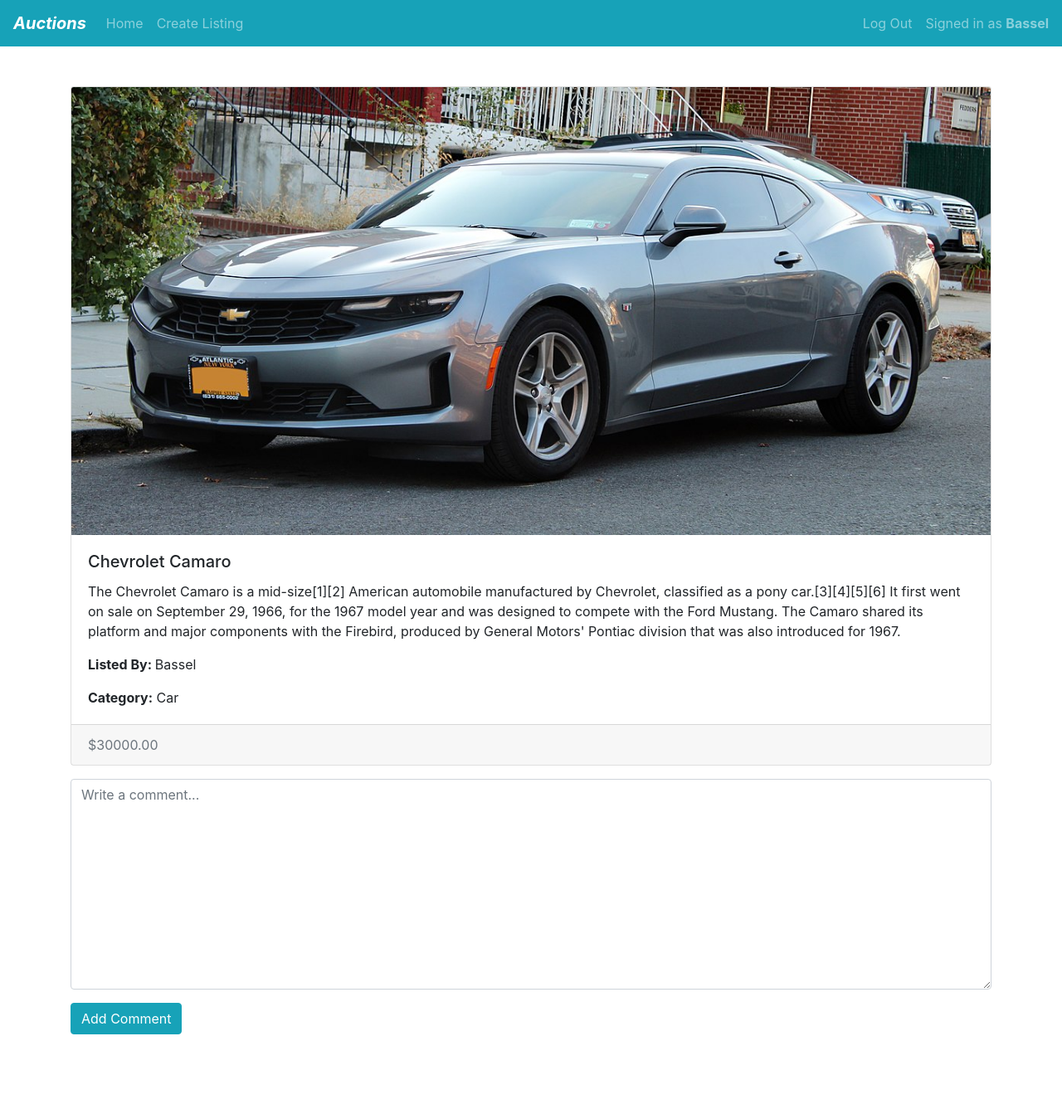
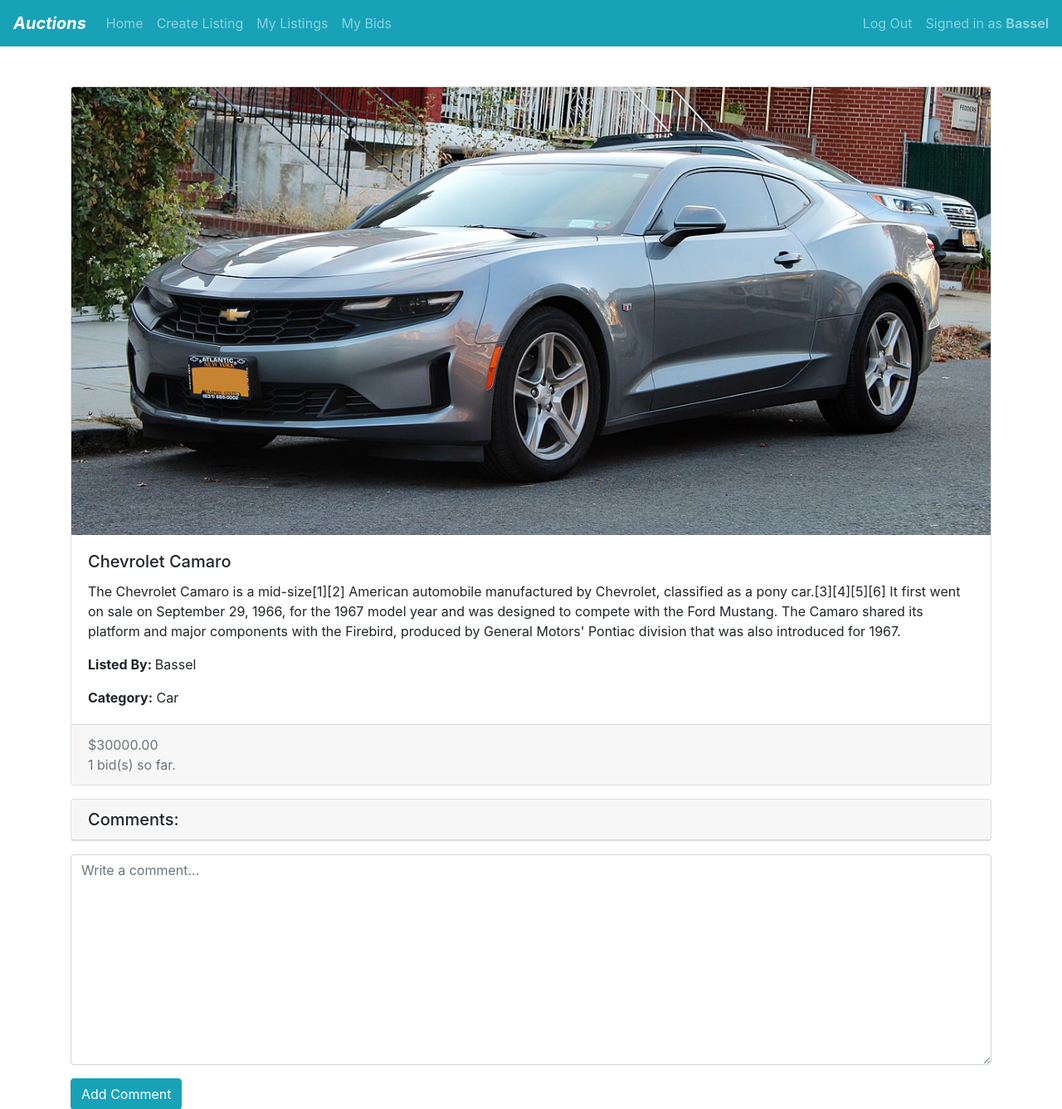
Before and after one commit to basselelsheikh/E-commerce, a Django app: page /listing/8 in a window 1280 px wide. Shown: the top 1337 px of the page at 83% size. Before the commit the page ends 1247 px from the top, so only its background shows below. Run offline with Django 3.2, Linux system fonts and the light colour scheme; a user stored in the database is signed in; data comes from the database, SQL or seed files in the repository; both versions use the stored data as it was after the commit; parts of the project's set-up code (start-up, migrations or seed data) failed here and were passed over; some libraries are stand-ins or nearby versions.

Commit message:
finished closed auction option

```diff
--- a/auctions/templates/auctions/layout.html
+++ b/auctions/templates/auctions/layout.html
@@ -21,6 +21,14 @@
                 {% if user.is_authenticated %}
                 <li class="nav-item">
                     <a class="nav-link" href="{% url 'create' %}">Create Listing <span
+                            class="sr-only">(current)</span></a>
+                </li>
+                <li class="nav-item">
+                    <a class="nav-link" href="{% url 'user-listings' user.id %}">My Listings <span
+                            class="sr-only">(current)</span></a>
+                </li>
+                <li class="nav-item">
+                    <a class="nav-link" href="{% url 'user-bids' user.id%}">My Bids <span
                             class="sr-only">(current)</span></a>
                 </li>
                 {% endif%}
--- a/auctions/templates/auctions/listing-detail.html
+++ b/auctions/templates/auctions/listing-detail.html
@@ -21,19 +21,36 @@
         {%endif%}
     </div>
     <div class="card-footer text-muted">
-        {{ listing.dollar_amount}}
+        {{ listing.dollar_amount}} <br>
+        {{ no_of_bids }} bid(s) so far.
+        {% if is_bidder %}
+        Your bid is the current bid
+        {%endif%}
     </div>
-    <a href="{{ listing.get_absolute_url }}" class="stretched-link"></a>
+</div>
+{% if is_owner and listing.status == listing.Status.ACTIVE %}
+<a class="btn btn-danger mb-3" href="{% url 'close-auction' pk=listing.id %}" role="button">Close Auction</a>
+{% endif %}
+
+<div class="card  mb-3">
+    <h5 class="card-header">Comments:</h5>
+    {% for comment in comments %}
+    <div class="card">
+        <div class="card-body">
+            <h5 class="card-title">{{ comment.commenter|title}}</h5>
+            <p class="card-text">{{comment.text}}</p>
+        </div>
+    </div>
+
+    {% empty %}
+    {%endfor%}
 </div>
 
-{% if user.is_authenticated %}
 {% if comment_form %}
 {% crispy comment_form %}
-{%endif%}
 
 {% if bid_form %}
 {% crispy bid_form %}
 {%endif%}
 {%endif%}
-
 {% endblock%}
--- a/auctions/urls.py
+++ b/auctions/urls.py
@@ -8,5 +8,8 @@ urlpatterns = [
     path("logout", views.logout_view, name="logout"),
     path("register", views.register, name="register"),
     path("create",views.create_listing, name="create"),
-    path("listing/<int:pk>",views.listing_detail,name="listing-detail")
+    path("listing/<int:pk>",views.listing_detail,name="listing-detail"),
+    path("listing/<int:pk>/close-auction/", views.close_auction_view,name="close-auction"),
+    path("my-listings/<int:pk>",views.user_listings,name="user-listings"),
+    path("my-bids/<int:pk>",views.user_bids,name="user-bids")
 ]
--- a/auctions/views.py
+++ b/auctions/views.py
@@ -4,7 +4,7 @@ from django.http import HttpResponse, HttpResponseRedirect
 from django.shortcuts import render
 from django.urls import reverse
 from django.contrib.auth.decorators import login_required
-from .models import User, Listing, Bid
+from .models import User, Listing, Bid, Comment
 from .forms import CreateListingForm, BidForm, CommentForm
 
 
@@ -87,16 +87,26 @@ def create_listing(request):
 
 def listing_detail(request, pk):
     listing = Listing.objects.get(id=pk)
+    comments = listing.comments.all()
+    no_of_bids = len(listing.bids.all())
+    is_bidder = False
+    is_owner = True if listing.lister == request.user else False
+    try:
+        highest_bid = listing.bids.get(price=listing.current_price)
+        is_bidder = True if highest_bid.bidder == request.user else False
+    except:
+        pass
+
     # if form is submitted
     if request.method == "POST":
         # if a comment was submitted
         if "text" in request.POST:
-            comment_form = CommentForm(request.POST)
+            comment = Comment(commenter=request.user, listing=listing)
+            comment_form = CommentForm(request.POST, instance=comment)
             if comment_form.is_valid():
-                comment = comment_form.save(commit=False)
-                comment.commenter = request.user
-                comment.listing = listing
+                comment = comment_form.save()
                 comment.save()
+                return HttpResponseRedirect(request.path_info)
             else:
                 bid_form = BidForm()
 
@@ -114,16 +124,36 @@ def listing_detail(request, pk):
         context = {
             'listing': listing,
             "comment_form": comment_form,
-            "bid_form": bid_form
+            "bid_form": bid_form,
+            "comments": comments,
+            "is_bidder": is_bidder,
+            "no_of_bids": no_of_bids,
+            "is_owner": is_owner
         }
         return render(request, "auctions/listing-detail.html", context)
 
-
      # if first time page is requested
     else:
-        context = {'listing': listing}
+        context = {'listing': listing,
+                   "comments": comments, "is_bidder": is_bidder, "no_of_bids": no_of_bids, "is_owner": is_owner}
         if request.user.is_authenticated:
             context["comment_form"] = CommentForm()
-            if listing.lister != request.user:
+            if not is_owner:
                 context["bid_form"] = BidForm()
         return render(request, "auctions/listing-detail.html", context)
+
+
+def close_auction_view(request, pk):
+    listing = Listing.objects.get(id=pk)
+    listing.status = Listing.Status.CLOSED
+    print(listing.Status.ACTIVE)
+    listing.save()
+    return HttpResponseRedirect(listing.get_absolute_url())
+
+
+def user_listings(request, pk):
+    pass
+
+
+def user_bids(request, pk):
+    pass
```
Also changed, not shown: db.sqlite3.
